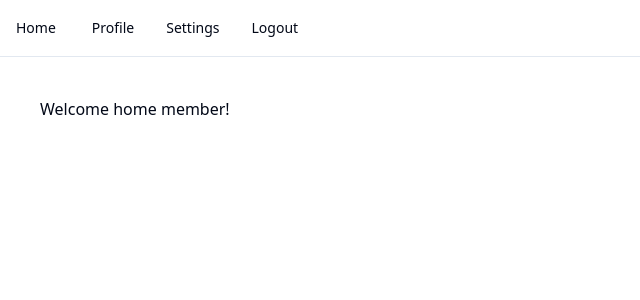
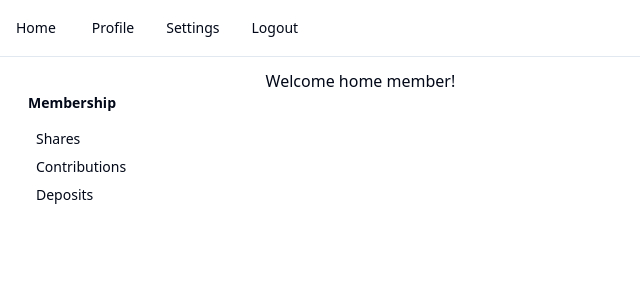
Before and after one commit to maikofelix47/fms, a Next.js app: page /member-dashboard in a window 1280 px wide. Shown: the top 300 px of the page, without its empty margins (0-640 px from the left). Built offline with nearby package versions, Linux system fonts and the light colour scheme.

Commit message:
Added side-nav component

```diff
--- a/app/member-dashboard/layout.tsx
+++ b/app/member-dashboard/layout.tsx
@@ -1,4 +1,5 @@
 import Navbar from "../../components/navbar";
+import SideNav from "@/components/ui/side-nav";
 
 export default function DashboardLayout({
   children,
@@ -8,7 +9,12 @@ export default function DashboardLayout({
   return (
     <section>
       <Navbar />
-      <div className="content flex px-10 py-10">{children}</div>
+      <div className="content-container flex flex-row py-3 px-4">
+        <div className="side-nav w-1/5 px-3">
+          <SideNav />
+        </div>
+        <div className="main-content">{children}</div>
+      </div>
     </section>
   );
 }
--- /dev/null
+++ b/components/ui/side-nav.tsx
@@ -0,0 +1,51 @@
+import Link from "next/link";
+const sideNavItems = [
+  {
+    section: "Membership",
+    navItems: [
+      {
+        title: "Shares",
+        url: "shares",
+      },
+      {
+        title: "Contributions",
+        url: "deposits",
+      },
+      {
+        title: "Deposits",
+        url: "deposits",
+      },
+    ],
+  },
+];
+function SideNav() {
+  return (
+    <div className="side-nav-container flex flex-col py-4 justify-center">
+      {sideNavItems.map((s, index) => {
+        return (
+          <>
+            <div className="side-nav-title py-2">
+              <h4 className="mb-1 text-sm font-semibold">{s.section}</h4>
+            </div>
+            <div className="side-nav-items flex flex-row">
+              <ul className="side-nav-list text-sm">
+                {s.navItems.map((item, index) => {
+                  return (
+                    <li
+                      key={index}
+                      className="side-nav-item px-2 py-1 hover:underline"
+                    >
+                      <Link href={`/${item.url}`}>{item.title}</Link>
+                    </li>
+                  );
+                })}
+              </ul>
+            </div>
+          </>
+        );
+      })}
+    </div>
+  );
+}
+
+export default SideNav;
```
